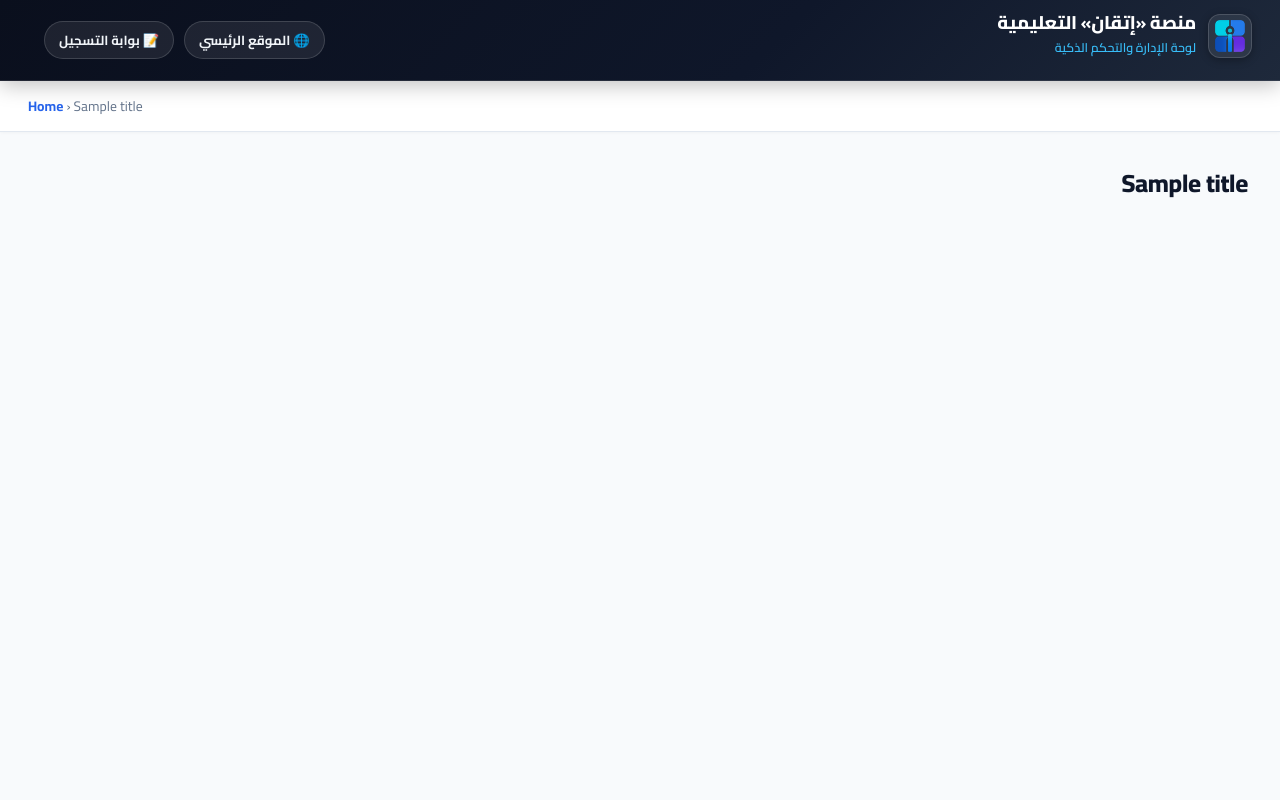
After one commit to Ali-dev-25/itqan, a Django app: template backend/templates/admin/base_site.html in a window 1280 px wide. The commit adds this page. Run offline with Django 5.2, Linux system fonts and the light colour scheme; the template is opened without the code that fills it: most values are stand-ins (such as "Sample title", 1, 10 or a date in 2020).

Commit message:
fix(admin): enable custom templates directory in settings and apply luxury dark & light admin theme

```diff
--- a/assets/css/admin_theme.css
+++ b/assets/css/admin_theme.css
@@ -1,77 +1,183 @@
 /* ==========================================================================
-   ITQAN PLATFORM — Modern Django Admin Theme
-   التصميم العصري والراقي للوحة تحكم منصة «إتقان» التعليمية
+   ITQAN PLATFORM — Modern & Luxury Django Admin Theme
+   التصميم العصري والفاخر للوحة تحكم منصة «إتقان» التعليمية
+   يدعم الوضعين الليلي والنهاري بأعلى معايير الجمالية البصرية
    ========================================================================== */
 
 @import url('https://fonts.googleapis.com/css2?family=Cairo:wght@400;500;600;700;800;900&display=swap');
 
-:root {
-  /* Brand Palette */
-  --adm-primary: #2563EB;
-  --adm-primary-hover: #1D4ED8;
-  --adm-primary-subtle: #EFF6FF;
-  --adm-primary-border: #BFDBFE;
+/* --------------------------------------------------------------------------
+   1. DJANGO ADMIN CSS VARIABLES OVERRIDE (LIGHT & DARK THEMES)
+   -------------------------------------------------------------------------- */
+:root, html[data-theme="light"] {
+  --font-family-primary: 'Cairo', system-ui, -apple-system, sans-serif;
 
-  --adm-header-bg: linear-gradient(135deg, #0F172A 0%, #1E293B 100%);
-  --adm-sidebar-bg: #FFFFFF;
-  --adm-body-bg: #F8FAFC;
-  --adm-card-bg: #FFFFFF;
+  --primary: #2563EB;
+  --secondary: #1E3A8A;
+  --accent: #0284C7;
+  --primary-fg: #FFFFFF;
 
-  --adm-text-main: #0F172A;
-  --adm-text-muted: #64748B;
-  --adm-text-light: #94A3B8;
+  --body-fg: #0F172A;
+  --body-bg: #F8FAFC;
 
-  --adm-border: #E2E8F0;
-  --adm-border-subtle: #F1F5F9;
+  --header-color: #FFFFFF;
+  --header-bg: #0F172A;
+  --header-link-color: #38BDF8;
 
-  --adm-success: #10B981;
-  --adm-success-bg: #ECFDF5;
-  --adm-warning: #F59E0B;
-  --adm-warning-bg: #FFFBEB;
-  --adm-danger: #EF4444;
-  --adm-danger-bg: #FEF2F2;
+  --breadcrumbs-fg: #64748B;
+  --breadcrumbs-link-fg: #2563EB;
+  --breadcrumbs-bg: #FFFFFF;
 
-  --adm-shadow-sm: 0 1px 2px 0 rgba(0, 0, 0, 0.05);
-  --adm-shadow-md: 0 4px 6px -1px rgba(0, 0, 0, 0.07), 0 2px 4px -2px rgba(0, 0, 0, 0.05);
-  --adm-shadow-lg: 0 10px 15px -3px rgba(0, 0, 0, 0.08), 0 4px 6px -4px rgba(0, 0, 0, 0.03);
-  --adm-radius: 10px;
-  --adm-radius-lg: 14px;
+  --link-fg: #2563EB;
+  --link-hover-color: #1D4ED8;
+  --link-selected-fg: #1E40AF;
+
+  --hairline-color: #E2E8F0;
+  --border-color: #E2E8F0;
+
+  --darkened-bg: #F1F5F9;
+  --selected-bg: #EFF6FF;
+  --selected-row: #ECFDF5;
+
+  --button-bg: #2563EB;
+  --button-hover-bg: #1D4ED8;
+  --default-button-bg: #10B981;
+  --default-button-hover-bg: #059669;
+  --delete-button-bg: #EF4444;
+  --delete-button-hover-bg: #DC2626;
+
+  --card-bg: #FFFFFF;
+  --table-header-bg: #F1F5F9;
+  --table-header-fg: #334155;
+  --table-row-even: #F8FAFC;
+  --table-row-hover: #F0F7FF;
 }
 
-/* Base & Typography */
+/* الوضع الليلي الفاخر (Modern Slate Dark Mode) */
+html[data-theme="dark"],
+:root[data-theme="dark"],
+body.theme-dark {
+  --primary: #3B82F6;
+  --secondary: #1E293B;
+  --accent: #38BDF8;
+  --primary-fg: #FFFFFF;
+
+  --body-fg: #F1F5F9;
+  --body-bg: #0B0F17;
+
+  --header-color: #FFFFFF;
+  --header-bg: #0F172A;
+  --header-link-color: #38BDF8;
+
+  --breadcrumbs-fg: #94A3B8;
+  --breadcrumbs-link-fg: #60A5FA;
+  --breadcrumbs-bg: #111827;
+
+  --link-fg: #60A5FA;
+  --link-hover-color: #93C5FD;
+  --link-selected-fg: #3B82F6;
+
+  --hairline-color: #1E293B;
+  --border-color: #1F2937;
+
+  --darkened-bg: #111827;
+  --selected-bg: #1E3A5F;
+  --selected-row: #064E3B;
+
+  --button-bg: #2563EB;
+  --button-hover-bg: #1D4ED8;
+  --default-button-bg: #10B981;
+  --default-button-hover-bg: #059669;
+  --delete-button-bg: #EF4444;
+  --delete-button-hover-bg: #DC2626;
+
+  --card-bg: #111827;
+  --table-header-bg: #1A2234;
+  --table-header-fg: #E2E8F0;
+  --table-row-even: #0F1626;
+  --table-row-hover: #172544;
+}
+
+@media (prefers-color-scheme: dark) {
+  html:not([data-theme="light"]) {
+    --primary: #3B82F6;
+    --secondary: #1E293B;
+    --accent: #38BDF8;
+    --primary-fg: #FFFFFF;
+
+    --body-fg: #F1F5F9;
+    --body-bg: #0B0F17;
+
+    --header-color: #FFFFFF;
+    --header-bg: #0F172A;
+    --header-link-color: #38BDF8;
+
+    --breadcrumbs-fg: #94A3B8;
+    --breadcrumbs-link-fg: #60A5FA;
+    --breadcrumbs-bg: #111827;
+
+    --link-fg: #60A5FA;
+    --link-hover-color: #93C5FD;
+    --link-selected-fg: #3B82F6;
+
+    --hairline-color: #1E293B;
+    --border-color: #1F2937;
+
+    --darkened-bg: #111827;
+    --selected-bg: #1E3A5F;
+    --selected-row: #064E3B;
+
+    --card-bg: #111827;
+    --table-header-bg: #1A2234;
+    --table-header-fg: #E2E8F0;
+    --table-row-even: #0F1626;
+    --table-row-hover: #172544;
+  }
+}
+
+/* --------------------------------------------------------------------------
+   2. GLOBAL STYLES & FONTS
+   -------------------------------------------------------------------------- */
+* {
+  font-family: 'Cairo', system-ui, -apple-system, BlinkMacSystemFont, 'Segoe UI', Roboto, sans-serif !important;
+  box-sizing: border-box;
+}
+
 body {
-  font-family: 'Cairo', system-ui, -apple-system, BlinkMacSystemFont, 'Segoe UI', Roboto, sans-serif !important;
-  background-color: var(--adm-body-bg) !important;
-  color: var(--adm-text-main) !important;
   direction: rtl;
   margin: 0;
   padding: 0;
+  background-color: var(--body-bg) !important;
+  color: var(--body-fg) !important;
   -webkit-font-smoothing: antialiased;
 }
 
-/* Header & Branding */
+/* --------------------------------------------------------------------------
+   3. HEADER & BRANDING BAR
+   -------------------------------------------------------------------------- */
 #header {
-  background: var(--adm-header-bg) !important;
-  padding: 12px 24px !important;
+  background: linear-gradient(135deg, #0A0F1D 0%, #0F172A 60%, #1E293B 100%) !important;
+  padding: 12px 28px !important;
   color: #FFFFFF !important;
   display: flex !important;
   align-items: center !important;
   justify-content: space-between !important;
-  border-bottom: 1px solid rgba(255, 255, 255, 0.08) !important;
-  box-shadow: 0 4px 20px rgba(0, 0, 0, 0.15) !important;
+  border-bottom: 1px solid rgba(255, 255, 255, 0.1) !important;
+  box-shadow: 0 4px 20px rgba(0, 0, 0, 0.25) !important;
   position: relative;
-  z-index: 100;
+  z-index: 1000;
 }
 
 #site-name {
   margin: 0 !important;
   padding: 0 !important;
+  font-size: 1.1rem !important;
 }
 
 .itqan-admin-brand {
-  display: flex;
+  display: inline-flex;
   align-items: center;
-  gap: 14px;
+  gap: 12px;
   text-decoration: none !important;
   color: #FFFFFF !important;
   transition: transform 0.2s ease;
@@ -85,9 +191,9 @@
   width: 44px;
   height: 44px;
   border-radius: 12px;
-  background: rgba(255, 255, 255, 0.1);
+  background: rgba(255, 255, 255, 0.08);
   padding: 4px;
-  box-shadow: 0 2px 8px rgba(0, 0, 0, 0.2);
+  box-shadow: 0 2px 8px rgba(0, 0, 0, 0.3);
   border: 1px solid rgba(255, 255, 255, 0.15);
   object-fit: contain;
 }
@@ -107,12 +213,12 @@
   margin-top: 2px;
 }
 
-/* Quick Action Links in Header */
+/* Quick Navigation Links */
 .itqan-admin-quick-links {
   display: flex;
   align-items: center;
   gap: 10px;
-  margin: 0 20px;
+  margin: 0 16px;
 }
 
 .itqan-btn-nav {
@@ -162,19 +268,29 @@
   color: #FFFFFF !important;
 }
 
-/* Breadcrumbs bar */
+/* Dark/Light mode toggle button styling */
+.theme-toggle {
+  background: rgba(255, 255, 255, 0.08) !important;
+  border: 1px solid rgba(255, 255, 255, 0.15) !important;
+  border-radius: 8px !important;
+  color: #F8FAFC !important;
+}
+
+/* --------------------------------------------------------------------------
+   4. BREADCRUMBS & MAIN CONTAINER
+   -------------------------------------------------------------------------- */
 div.breadcrumbs {
-  background: #FFFFFF !important;
-  border-bottom: 1px solid var(--adm-border) !important;
-  padding: 12px 24px !important;
-  font-size: 0.85rem !important;
-  color: var(--adm-text-muted) !important;
-  box-shadow: 0 1px 3px rgba(0, 0, 0, 0.02) !important;
+  background: var(--breadcrumbs-bg) !important;
+  border-bottom: 1px solid var(--border-color) !important;
+  padding: 12px 28px !important;
+  font-size: 0.86rem !important;
+  color: var(--breadcrumbs-fg) !important;
+  box-shadow: 0 1px 3px rgba(0, 0, 0, 0.03) !important;
 }
 
 div.breadcrumbs a {
-  color: var(--adm-primary) !important;
-  font-weight: 600 !important;
+  color: var(--breadcrumbs-link-fg) !important;
+  font-weight: 700 !important;
   text-decoration: none !important;
 }
 
@@ -182,70 +298,54 @@
   text-decoration: underline !important;
 }
 
-/* Main Content Area */
 #content {
-  padding: 24px 32px !important;
+  padding: 28px 32px !important;
   max-width: 1440px;
   margin: 0 auto;
 }
 
 #content h1 {
-  font-size: 1.5rem !important;
+  font-size: 1.55rem !important;
   font-weight: 800 !important;
-  color: var(--adm-text-main) !important;
-  margin-bottom: 20px !important;
+  color: var(--body-fg) !important;
+  margin-bottom: 24px !important;
+  letter-spacing: -0.3px;
 }
 
-/* Navigation Sidebar */
-#nav-sidebar {
-  background: var(--adm-sidebar-bg) !important;
-  border-left: 1px solid var(--adm-border) !important;
-  box-shadow: 2px 0 8px rgba(0, 0, 0, 0.02) !important;
-}
-
-#nav-sidebar .module th {
-  font-family: 'Cairo', sans-serif !important;
-  font-weight: 700 !important;
-  color: var(--adm-text-main) !important;
-}
-
-#nav-sidebar .module caption {
-  background: #F1F5F9 !important;
-  color: var(--adm-text-main) !important;
-  font-weight: 800 !important;
-  padding: 8px 14px !important;
-}
-
-/* Dashboard Modules & Cards */
+/* --------------------------------------------------------------------------
+   5. DASHBOARD & APPS MODULES (THE MAIN HOME PAGE IN SCREENSHOT!)
+   -------------------------------------------------------------------------- */
 .dashboard .module {
-  background: var(--adm-card-bg) !important;
-  border: 1px solid var(--adm-border) !important;
-  border-radius: var(--adm-radius-lg) !important;
-  box-shadow: var(--adm-shadow-sm) !important;
+  background: var(--card-bg) !important;
+  border: 1px solid var(--border-color) !important;
+  border-radius: 12px !important;
+  box-shadow: 0 4px 12px rgba(0, 0, 0, 0.06) !important;
   overflow: hidden !important;
   margin-bottom: 24px !important;
-  transition: box-shadow 0.2s ease;
-}
-
-.dashboard .module:hover {
-  box-shadow: var(--adm-shadow-md) !important;
 }
 
 .dashboard .module caption,
 .module h2 {
-  background: linear-gradient(to left, #F8FAFC, #EDF2F7) !important;
-  color: #1E293B !important;
-  font-size: 1rem !important;
+  background: linear-gradient(135deg, #1E293B, #0F172A) !important;
+  color: #38BDF8 !important;
+  font-size: 0.95rem !important;
   font-weight: 800 !important;
-  padding: 12px 18px !important;
-  border-bottom: 1px solid var(--adm-border) !important;
+  padding: 12px 20px !important;
+  border-bottom: 1px solid var(--border-color) !important;
+  text-align: right !important;
+  letter-spacing: 0.3px;
+}
+
+.dashboard .module table {
+  width: 100% !important;
+  border-collapse: collapse !important;
 }
 
 .dashboard .module table th,
 .dashboard .module table td {
-  padding: 12px 18px !important;
-  font-size: 0.9rem !important;
-  border-bottom: 1px solid var(--adm-border-subtle) !important;
+  padding: 14px 20px !important;
+  font-size: 0.92rem !important;
+  border-bottom: 1px solid var(--hairline-color) !important;
 }
 
 .dashboard .module table tr:last-child td,
--- a/backend/itqan_backend/settings.py
+++ b/backend/itqan_backend/settings.py
@@ -66,7 +66,7 @@
 TEMPLATES = [
     {
         'BACKEND': 'django.template.backends.django.DjangoTemplates',
-        'DIRS': [FRONTEND_DIR],  # لتقديم صفحات الـ Frontend
+        'DIRS': [BASE_DIR / 'templates', FRONTEND_DIR],  # قوالب لوحة الإدارة وصفحات الـ Frontend
         'APP_DIRS': True,
         'OPTIONS': {
             'context_processors': [
--- /dev/null
+++ b/backend/templates/admin/base_site.html
@@ -0,0 +1,36 @@
+{% extends "admin/base.html" %}
+{% load static %}
+
+{% block title %}{{ title }} | {{ site_title|default:"منصة إتقان" }}{% endblock %}
+
+{% block extrahead %}
+{{ block.super }}
+<link rel="preconnect" href="https://fonts.googleapis.com">
+<link rel="preconnect" href="https://fonts.gstatic.com" crossorigin>
+<link href="https://fonts.googleapis.com/css2?family=Cairo:wght@400;500;600;700;800;900&display=swap" rel="stylesheet">
+<link rel="stylesheet" href="/assets/css/admin_theme.css?v=2.0">
+<link rel="icon" type="image/png" href="/assets/favicon.png">
+{% endblock %}
+
+{% block branding %}
+<div id="site-name">
+  <a href="{% url 'admin:index' %}" class="itqan-admin-brand">
+    <img src="/assets/favicon.png" alt="ITQAN Logo" class="itqan-admin-logo" />
+    <div class="itqan-admin-text-wrap">
+      <div class="itqan-admin-title">منصة «إتقان» التعليمية</div>
+      <div class="itqan-admin-sub">لوحة الإدارة والتحكم الذكية</div>
+    </div>
+  </a>
+</div>
+{% endblock %}
+
+{% block nav-global %}
+<div class="itqan-admin-quick-links">
+  <a href="/" target="_blank" class="itqan-btn-nav" title="فتح الموقع الرئيسي في نافذة جديدة">
+    <span>🌐 الموقع الرئيسي</span>
+  </a>
+  <a href="/register.html" target="_blank" class="itqan-btn-nav" title="فتح بوابة التسجيل">
+    <span>📝 بوابة التسجيل</span>
+  </a>
+</div>
+{% endblock %}
```
Also changed, not shown: other parts of assets/css/admin_theme.css (+154 -216 lines).
